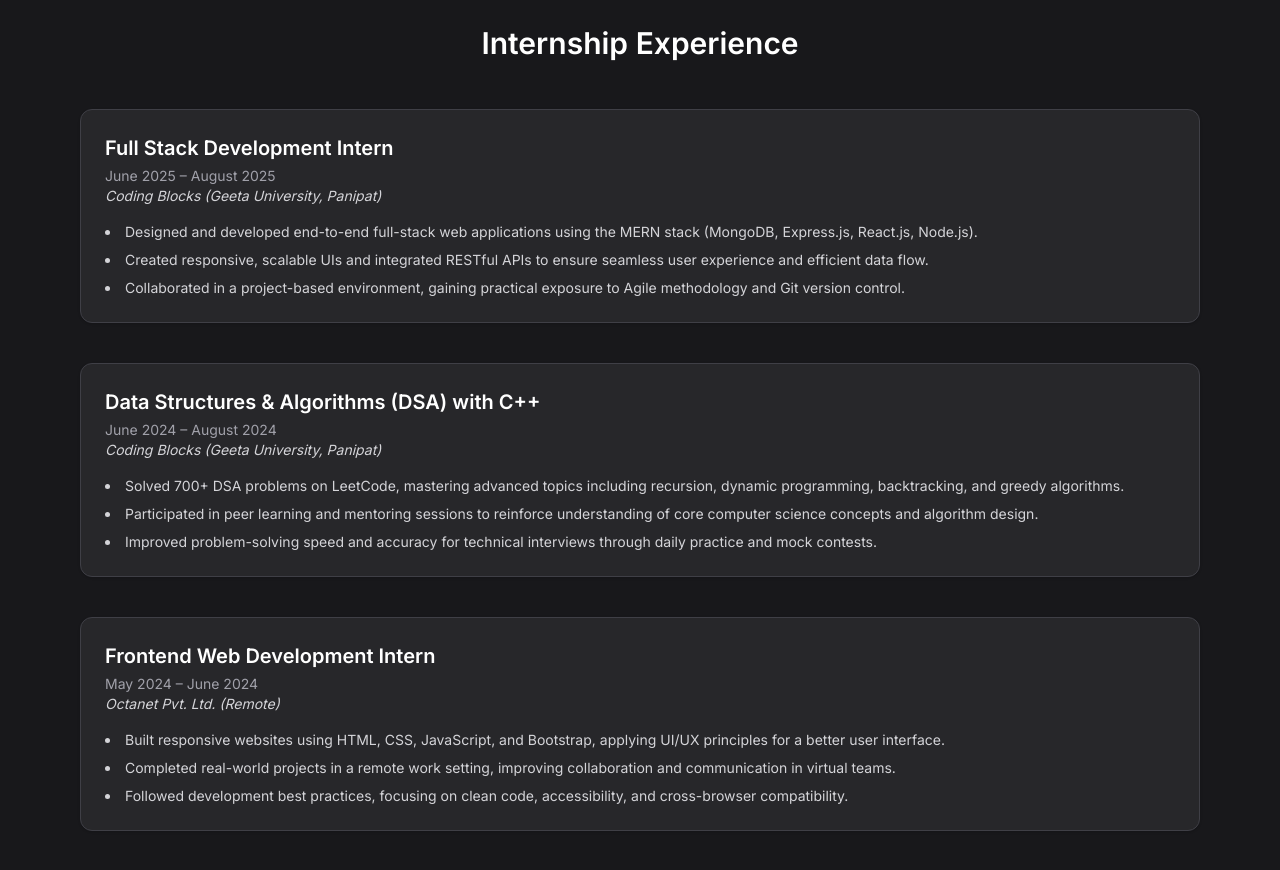
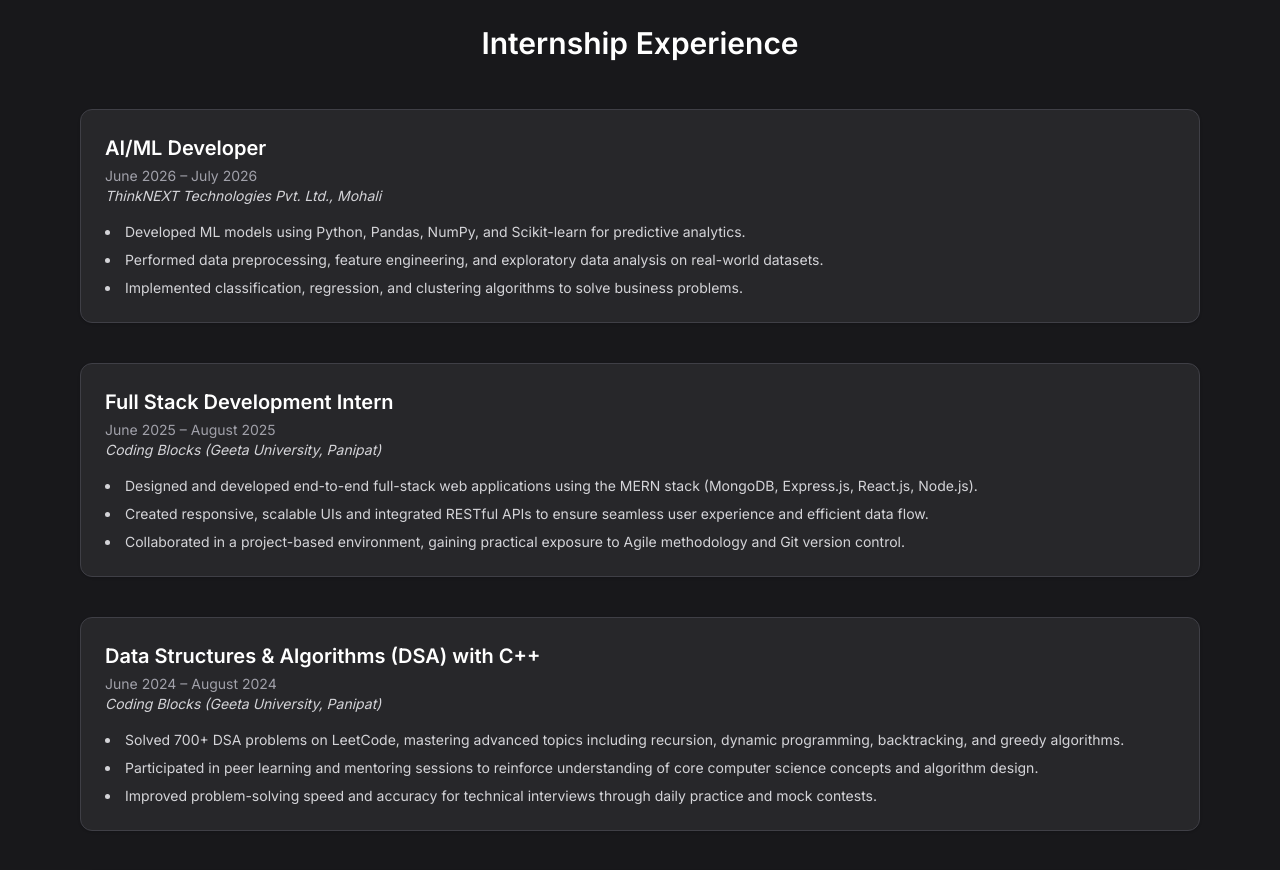
Before and after one commit to PJain7988/Portfolio, a React (Vite) app: page / in a window 1280 px wide. Shown: the part 2440-3310 px from the top of the page. Built offline with nearby package versions, Linux system fonts and the light colour scheme.

Commit message:
Add ThinkNEXT Technologies AI/ML Developer internship

```diff
--- a/src/components/Internship.jsx
+++ b/src/components/Internship.jsx
@@ -1,6 +1,16 @@
 import React from 'react';
 
 const internships = [
+  {
+    role: 'AI/ML Developer',
+    duration: 'June 2026 – July 2026',
+    company: 'ThinkNEXT Technologies Pvt. Ltd., Mohali',
+    details: [
+      'Developed ML models using Python, Pandas, NumPy, and Scikit-learn for predictive analytics.',
+      'Performed data preprocessing, feature engineering, and exploratory data analysis on real-world datasets.',
+      'Implemented classification, regression, and clustering algorithms to solve business problems.',
+    ],
+  },
   {
     role: 'Full Stack Development Intern',
     duration: 'June 2025 – August 2025',
```
